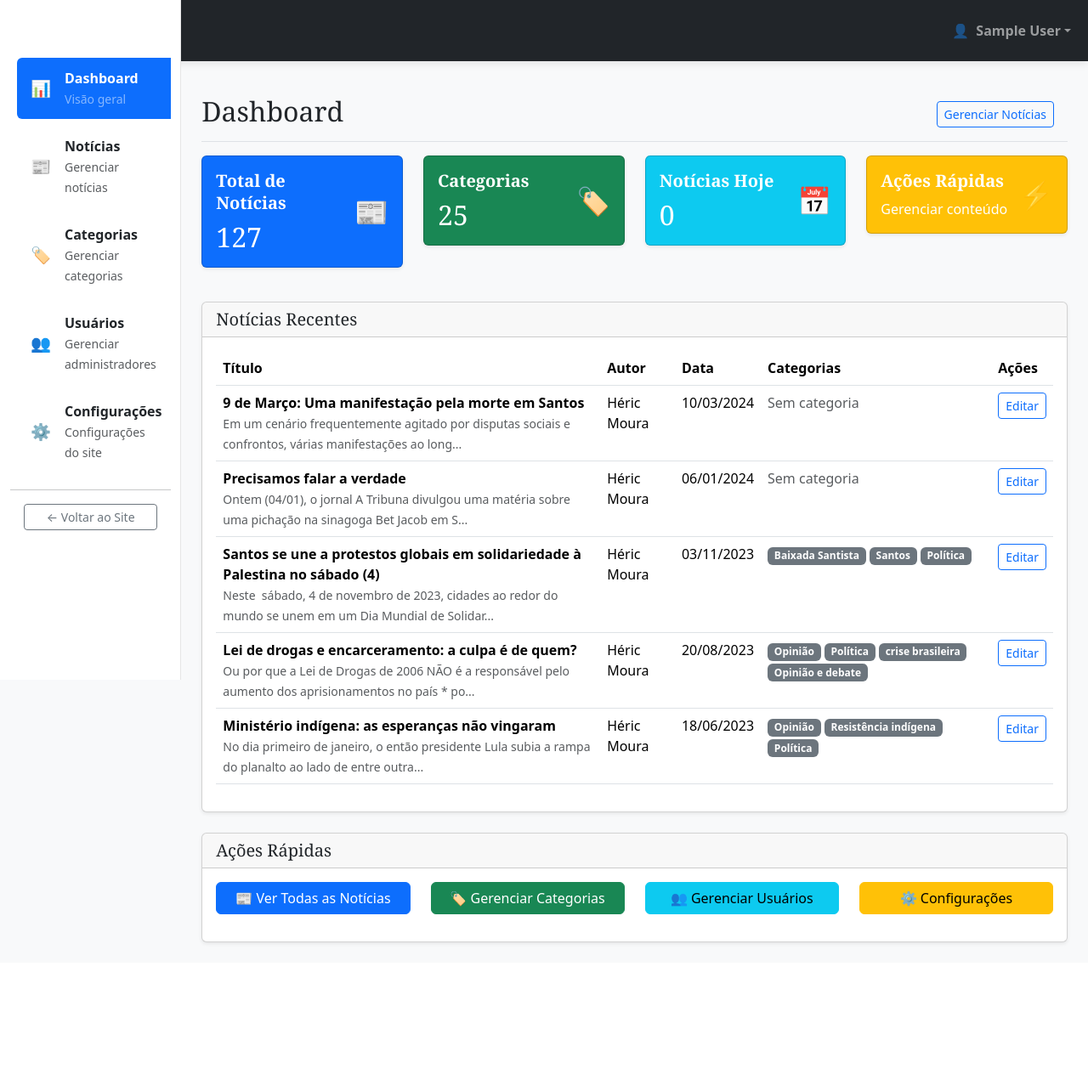
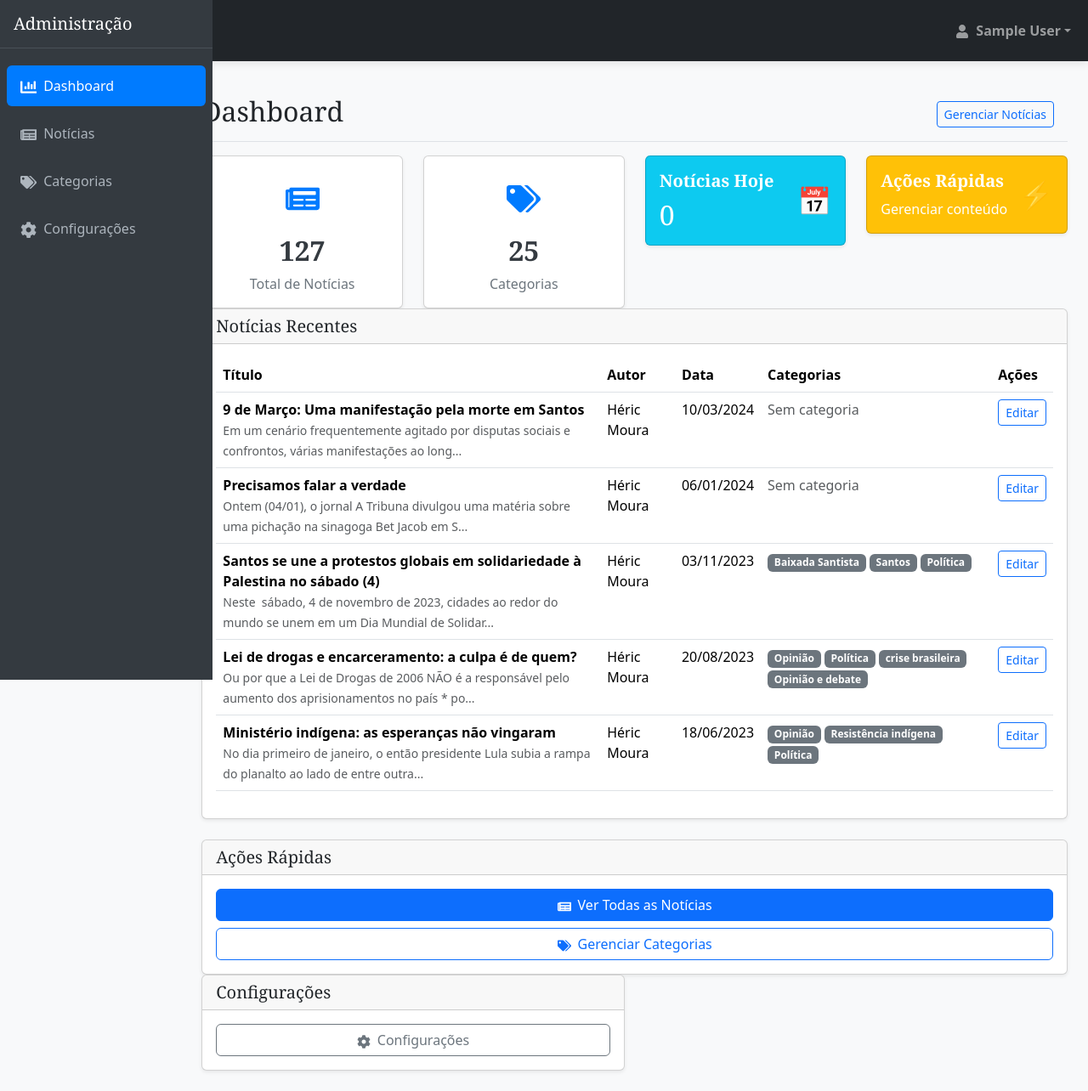
Before and after one commit to hericmr/jornalsantista, a React (Vite) app: page /admin in a window 1280 px wide. Shown: the whole page at 85% size. Before the commit the page ends 1133 px from the top, so only its background shows below. Built offline with nearby package versions, Linux system fonts and the light colour scheme; sample sign-in values are in the browser's storage.

Commit message:
Substituir emoticons por ícones do React Icons no painel administrativo

```diff
--- a/package.json
+++ b/package.json
@@ -16,6 +16,7 @@
     "jsonwebtoken": "^9.0.2",
     "react": "^19.1.0",
     "react-dom": "^19.1.0",
+    "react-icons": "^5.5.0",
     "react-router-dom": "^6.30.1"
   },
   "devDependencies": {
--- a/src/admin/components/AdminLayout.jsx
+++ b/src/admin/components/AdminLayout.jsx
@@ -1,6 +1,7 @@
 import React from 'react';
 import { useAuth } from '../../auth/AuthContext';
 import AdminSidebar from './AdminSidebar';
+import { FaUser } from 'react-icons/fa';
 
 const AdminLayout = ({ children }) => {
   const { user, logout } = useAuth();
@@ -28,7 +29,7 @@ const AdminLayout = ({ children }) => {
           <div className="navbar-nav ms-auto">
             <div className="nav-item dropdown">
               <a className="nav-link dropdown-toggle d-flex align-items-center" href="#" role="button" data-bs-toggle="dropdown">
-                <span className="me-2">👤</span>
+                <span className="me-2"><FaUser /></span>
                 {user?.name || user?.username}
               </a>
               <ul className="dropdown-menu dropdown-menu-end">
--- a/src/admin/components/AdminSidebar.jsx
+++ b/src/admin/components/AdminSidebar.jsx
@@ -1,74 +1,53 @@
 import React from 'react';
-import { Link, useLocation } from 'react-router-dom';
+import { NavLink } from 'react-router-dom';
+import { FaChartBar, FaNewspaper, FaTags, FaCog } from 'react-icons/fa';
 
 const AdminSidebar = () => {
-  const location = useLocation();
-
   const menuItems = [
     {
       path: '/admin',
-      icon: '📊',
       label: 'Dashboard',
-      description: 'Visão geral'
+      icon: <FaChartBar />,
     },
     {
       path: '/admin/noticias',
-      icon: '📰',
       label: 'Notícias',
-      description: 'Gerenciar notícias'
+      icon: <FaNewspaper />,
     },
     {
       path: '/admin/categorias',
-      icon: '🏷️',
       label: 'Categorias',
-      description: 'Gerenciar categorias'
-    },
-    {
-      path: '/admin/usuarios',
-      icon: '👥',
-      label: 'Usuários',
-      description: 'Gerenciar administradores'
+      icon: <FaTags />,
     },
     {
       path: '/admin/configuracoes',
-      icon: '⚙️',
       label: 'Configurações',
-      description: 'Configurações do site'
-    }
+      icon: <FaCog />,
+    },
   ];
 
   return (
-    <div className="sidebar-sticky pt-3">
+    <div className="admin-sidebar">
+      <div className="sidebar-header">
+        <h5 className="mb-0">Administração</h5>
+      </div>
+      <nav className="sidebar-nav">
         <ul className="nav flex-column">
           {menuItems.map((item) => (
             <li key={item.path} className="nav-item">
-            <Link
+              <NavLink
                 to={item.path}
-              className={`nav-link d-flex align-items-center ${
-                location.pathname === item.path ? 'active bg-primary text-white' : 'text-dark'
-              }`}
+                className={({ isActive }) =>
+                  `nav-link d-flex align-items-center ${isActive ? 'active' : ''}`
+                }
               >
-              <span className="me-3" style={{ fontSize: '1.2rem' }}>
-                {item.icon}
-              </span>
-              <div>
-                <div className="fw-semibold">{item.label}</div>
-                <small className={`${location.pathname === item.path ? 'text-white-50' : 'text-muted'}`}>
-                  {item.description}
-                </small>
-              </div>
-            </Link>
+                <span className="me-2">{item.icon}</span>
+                {item.label}
+              </NavLink>
             </li>
           ))}
         </ul>
-
-      <hr className="my-3" />
-
-      <div className="px-3">
-        <Link to="/" className="btn btn-outline-secondary btn-sm w-100">
-          ← Voltar ao Site
-        </Link>
-      </div>
+      </nav>
     </div>
   );
 };
--- a/src/admin/pages/AdminDashboard.jsx
+++ b/src/admin/pages/AdminDashboard.jsx
@@ -1,5 +1,6 @@
 import React, { useState, useEffect } from 'react';
 import { Link } from 'react-router-dom';
+import { FaNewspaper, FaTags, FaEye, FaEdit, FaTrash, FaPlus, FaCog } from 'react-icons/fa';
 
 const AdminDashboard = () => {
   const [stats, setStats] = useState({
@@ -54,40 +55,32 @@ const AdminDashboard = () => {
       </div>
 
       {/* Cards de Estatísticas */}
-      <div className="row mb-4">
-        <div className="col-md-6 col-lg-3 mb-3">
-          <div className="card text-white bg-primary">
-            <div className="card-body">
-              <div className="d-flex justify-content-between">
-                <div>
-                  <h5 className="card-title">Total de Notícias</h5>
-                  <h2 className="mb-0">{stats.totalNews}</h2>
-                </div>
-                <div className="align-self-center">
-                  <span style={{ fontSize: '2rem' }}>📰</span>
-                </div>
+      <div className="row g-4">
+        <div className="col-md-6 col-lg-3">
+          <div className="card stat-card">
+            <div className="card-body text-center">
+              <div className="stat-icon">
+                <FaNewspaper />
               </div>
+              <h3 className="stat-number">{stats.totalNews}</h3>
+              <p className="stat-label">Total de Notícias</p>
             </div>
           </div>
         </div>
 
-        <div className="col-md-6 col-lg-3 mb-3">
-          <div className="card text-white bg-success">
-            <div className="card-body">
-              <div className="d-flex justify-content-between">
-                <div>
-                  <h5 className="card-title">Categorias</h5>
-                  <h2 className="mb-0">{stats.totalCategories}</h2>
-                </div>
-                <div className="align-self-center">
-                  <span style={{ fontSize: '2rem' }}>🏷️</span>
-                </div>
+        <div className="col-md-6 col-lg-3">
+          <div className="card stat-card">
+            <div className="card-body text-center">
+              <div className="stat-icon">
+                <FaTags />
               </div>
+              <h3 className="stat-number">{stats.totalCategories}</h3>
+              <p className="stat-label">Categorias</p>
             </div>
           </div>
         </div>
 
-        <div className="col-md-6 col-lg-3 mb-3">
+        <div className="col-md-6 col-lg-3">
           <div className="card text-white bg-info">
             <div className="card-body">
               <div className="d-flex justify-content-between">
@@ -109,7 +102,7 @@ const AdminDashboard = () => {
           </div>
         </div>
 
-        <div className="col-md-6 col-lg-3 mb-3">
+        <div className="col-md-6 col-lg-3">
           <div className="card text-white bg-warning">
             <div className="card-body">
               <div className="d-flex justify-content-between">
@@ -201,27 +194,31 @@ const AdminDashboard = () => {
               <h5 className="mb-0">Ações Rápidas</h5>
             </div>
             <div className="card-body">
-              <div className="row">
-                <div className="col-md-3 mb-3">
-                  <Link to="/admin/noticias" className="btn btn-primary w-100">
-                    📰 Ver Todas as Notícias
-                  </Link>
-                </div>
-                <div className="col-md-3 mb-3">
-                  <Link to="/admin/categorias" className="btn btn-success w-100">
-                    🏷️ Gerenciar Categorias
-                  </Link>
-                </div>
-                <div className="col-md-3 mb-3">
-                  <Link to="/admin/usuarios" className="btn btn-info w-100">
-                    👥 Gerenciar Usuários
-                  </Link>
-                </div>
-                <div className="col-md-3 mb-3">
-                  <Link to="/admin/configuracoes" className="btn btn-warning w-100">
-                    ⚙️ Configurações
-                  </Link>
-                </div>
+              <div className="d-grid gap-2">
+                <Link to="/admin/noticias" className="btn btn-primary">
+                  <FaNewspaper className="me-2" />
+                  Ver Todas as Notícias
+                </Link>
+                <Link to="/admin/categorias" className="btn btn-outline-primary">
+                  <FaTags className="me-2" />
+                  Gerenciar Categorias
+                </Link>
+              </div>
+            </div>
+          </div>
+        </div>
+
+        <div className="col-md-6">
+          <div className="card">
+            <div className="card-header d-flex justify-content-between align-items-center">
+              <h5 className="mb-0">Configurações</h5>
+            </div>
+            <div className="card-body">
+              <div className="d-grid gap-2">
+                <Link to="/admin/configuracoes" className="btn btn-outline-secondary">
+                  <FaCog className="me-2" />
+                  Configurações
+                </Link>
               </div>
             </div>
           </div>
--- a/src/index.css
+++ b/src/index.css
@@ -429,3 +429,122 @@ footer {
     font-size: 0.875rem;
   }
 }
+
+/* Admin Layout Styles */
+.admin-layout {
+  min-height: 100vh;
+  background-color: #f8f9fa;
+}
+
+.admin-sidebar {
+  width: 250px;
+  background: #343a40;
+  color: white;
+  height: 100vh;
+  position: fixed;
+  left: 0;
+  top: 0;
+  overflow-y: auto;
+}
+
+.sidebar-header {
+  padding: 1rem;
+  border-bottom: 1px solid #495057;
+}
+
+.sidebar-nav {
+  padding: 1rem 0;
+}
+
+.sidebar-nav .nav-link {
+  color: #adb5bd;
+  padding: 0.75rem 1rem;
+  border: none;
+  transition: all 0.3s ease;
+}
+
+.sidebar-nav .nav-link:hover {
+  color: white;
+  background-color: #495057;
+}
+
+.sidebar-nav .nav-link.active {
+  color: white;
+  background-color: #007bff;
+}
+
+.admin-content {
+  margin-left: 250px;
+  padding: 2rem;
+}
+
+.admin-header {
+  background: white;
+  padding: 1rem 2rem;
+  border-bottom: 1px solid #dee2e6;
+  margin-bottom: 2rem;
+}
+
+/* Dashboard Stats */
+.stat-card {
+  border: none;
+  box-shadow: 0 0.125rem 0.25rem rgba(0, 0, 0, 0.075);
+  transition: transform 0.2s ease;
+}
+
+.stat-card:hover {
+  transform: translateY(-2px);
+}
+
+.stat-icon {
+  font-size: 2.5rem;
+  color: #007bff;
+  margin-bottom: 1rem;
+}
+
+.stat-number {
+  font-size: 2rem;
+  font-weight: bold;
+  color: #343a40;
+  margin-bottom: 0.5rem;
+}
+
+.stat-label {
+  color: #6c757d;
+  margin-bottom: 0;
+  font-weight: 500;
+}
+
+/* Icon styles */
+.admin-sidebar .nav-link svg {
+  width: 1.2rem;
+  height: 1.2rem;
+}
+
+.admin-header svg {
+  width: 1rem;
+  height: 1rem;
+}
+
+.btn svg {
+  width: 1rem;
+  height: 1rem;
+}
+
+/* Responsive */
+@media (max-width: 768px) {
+  .admin-sidebar {
+    width: 100%;
+    height: auto;
+    position: relative;
+  }
+
+  .admin-content {
+    margin-left: 0;
+    padding: 1rem;
+  }
+
+  .admin-header {
+    padding: 1rem;
+  }
+}
```
Also changed, not shown: 1 other file (tests, documents, lock files or other folders). Lines whose indentation alone changed are shown as unchanged.
